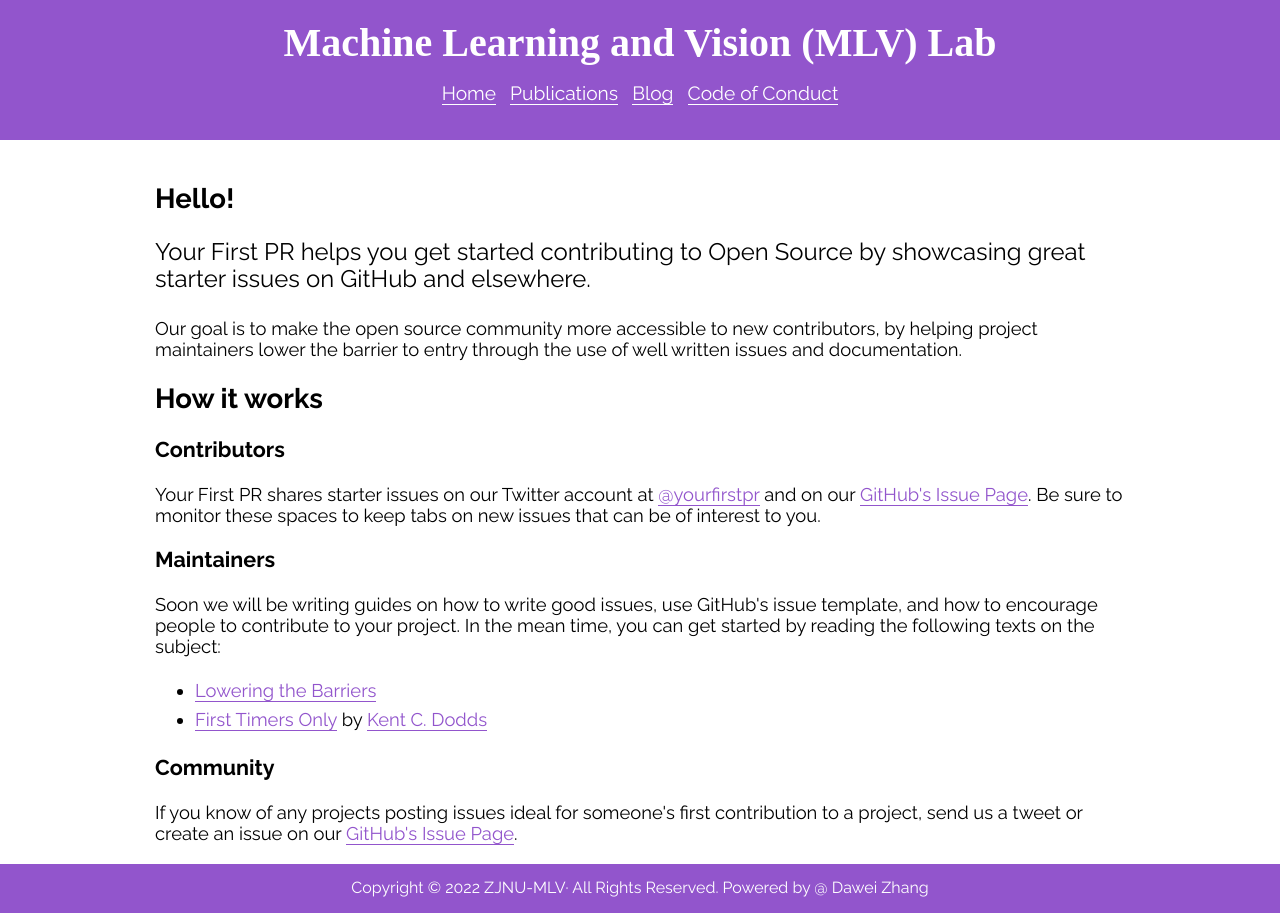
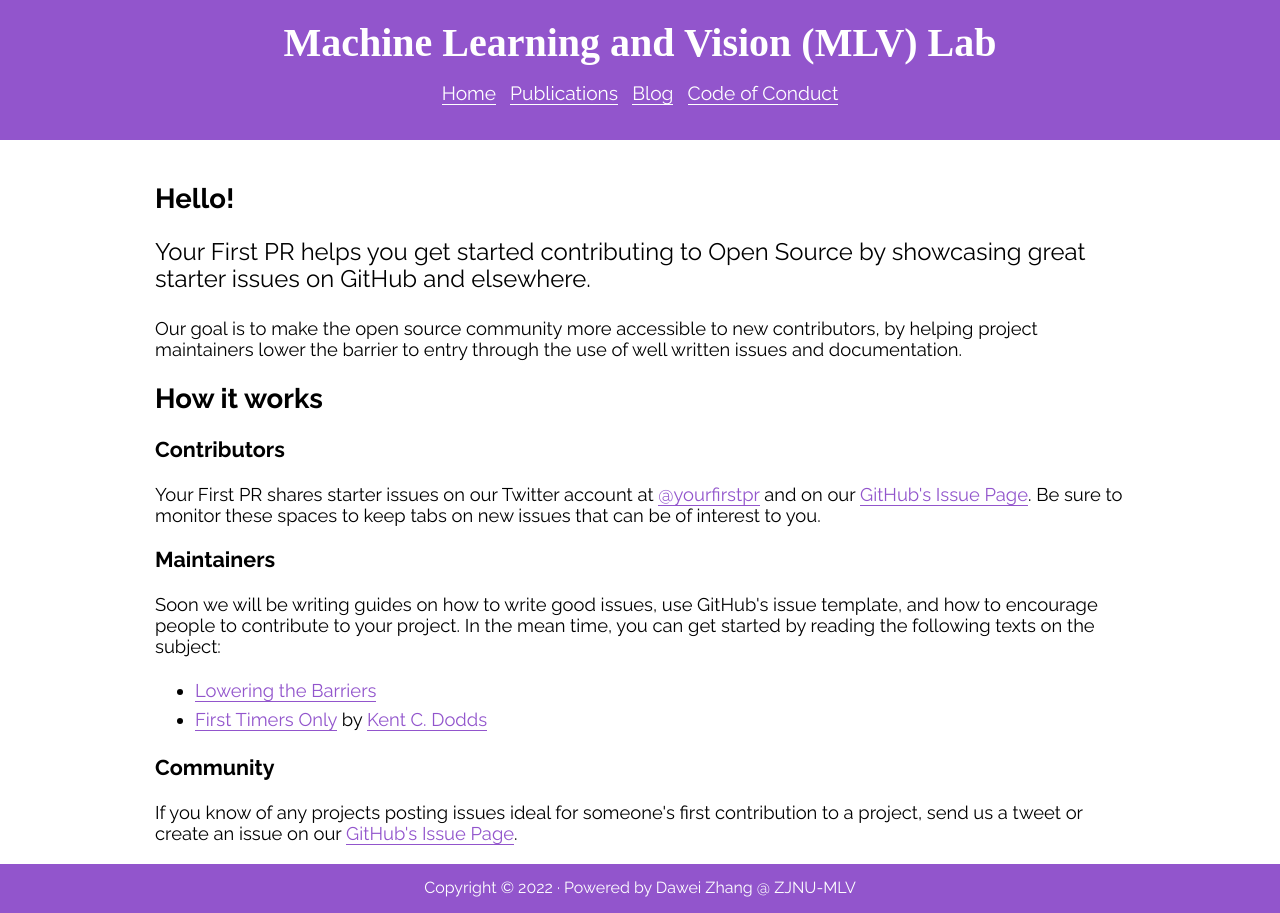
Before and after one commit to ZJNU-MLV-Lab/ZJNU-MLV-Lab.github.io, a Jekyll site: the page built from index.html, in a window 1280 px wide. Built offline with Jekyll 4.4.1, drawn with Linux system fonts in a browser that asks for light colours; nearby versions of some CDN libraries; some web fonts are replaced.

Commit message:
Update footer.html

```diff
--- a/_includes/footer.html
+++ b/_includes/footer.html
@@ -1,5 +1,5 @@
 <footer role='contentinfo'>
   <p align="center">
-    Copyright &copy; 2022 ZJNU-MLV· All Rights Reserved. Powered by @ Dawei Zhang  <br>
+    Copyright &copy; 2022 · Powered by Dawei Zhang @ ZJNU-MLV <br>
   </p>
 </footer>
```
